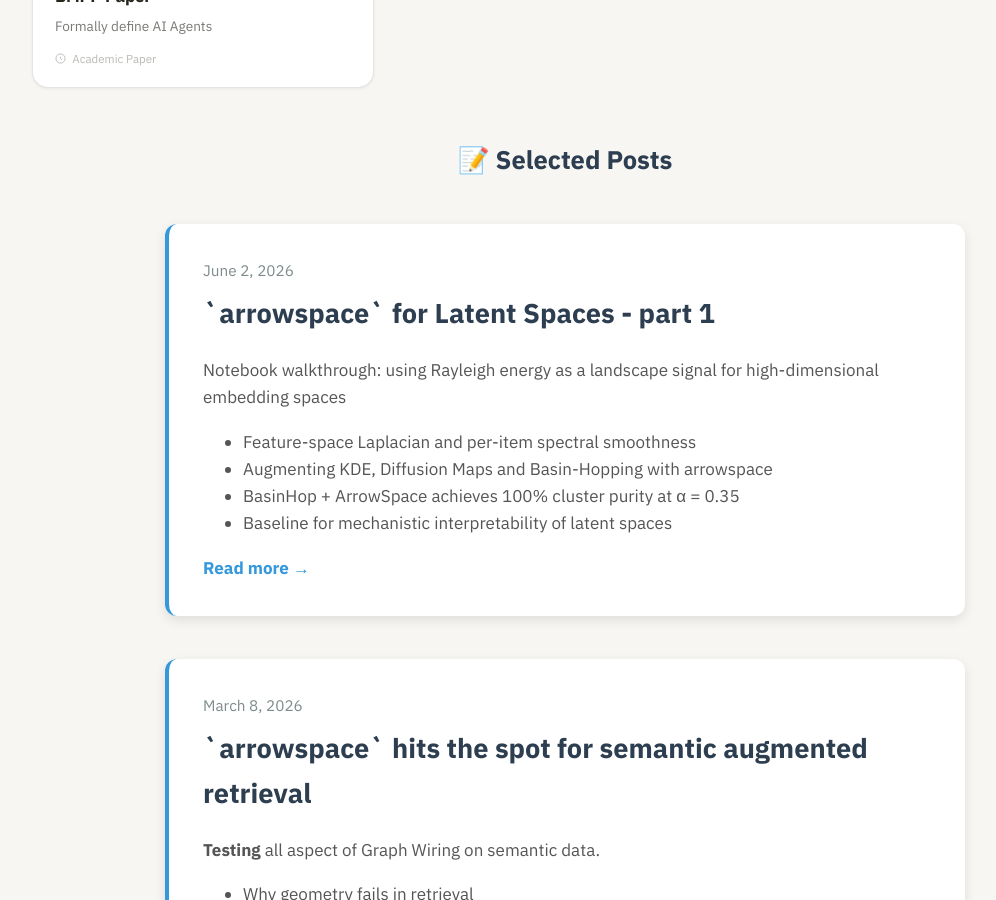
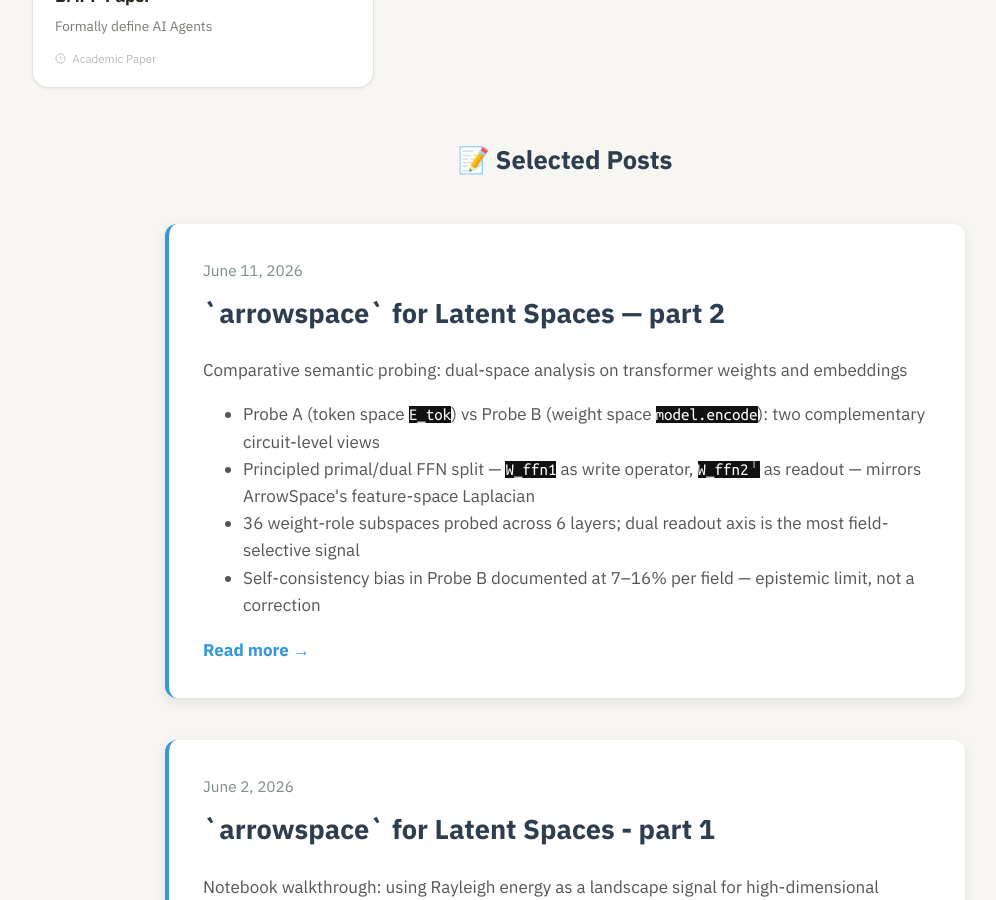
Before and after one commit to Mec-iS/staticwebpage, a Jekyll site: the page built from index.md, in a window 1280 px wide and 900 px high, scrolled down 1413 px. Shown: the whole window, without its empty margins (75-1071 px from the left). Built offline with Jekyll 4.4.1, drawn with Linux system fonts in a browser that asks for light colours; nearby versions of some CDN libraries; some web fonts are replaced.

Commit message:
add cards for post 020

```diff
--- a/index.md
+++ b/index.md
@@ -521,6 +521,26 @@ layout: default
   </div>
 
   <div class="blog-posts">
+<!-- Blog Post 20: ArrowSpace Comparative Semantic Probing — part 2 -->
+<article class="blog-post-card">
+    <div class="blog-post-meta">June 11, 2026</div>
+    <h2 class="blog-post-title">
+        <a href="/posts/020_arrowspace_semantic_basins_part2">
+            `arrowspace` for Latent Spaces — part 2
+        </a>
+    </h2>
+    <div class="blog-post-abstract">
+        <p>Comparative semantic probing: dual-space analysis on transformer weights and embeddings</p>
+        <ul>
+            <li>Probe A (token space <code>E_tok</code>) vs Probe B (weight space <code>model.encode</code>): two complementary circuit-level views</li>
+            <li>Principled primal/dual FFN split — <code>W_ffn1</code> as write operator, <code>W_ffn2<sup>⊤</sup></code> as readout — mirrors ArrowSpace's feature-space Laplacian</li>
+            <li>36 weight-role subspaces probed across 6 layers; dual readout axis is the most field-selective signal</li>
+            <li>Self-consistency bias in Probe B documented at 7–16% per field — epistemic limit, not a correction</li>
+        </ul>
+    </div>
+    <a href="/posts/020_arrowspace_semantic_basins_part2" class="blog-read-more">Read more →</a>
+</article>
+
 <!-- Blog Post 19: ArrowSpace for Local Minima in Latent Space -->
 <article class="blog-post-card">
     <div class="blog-post-meta">June 2, 2026</div>
```
Also changed, not shown: blog.md (+19 -0 lines).
